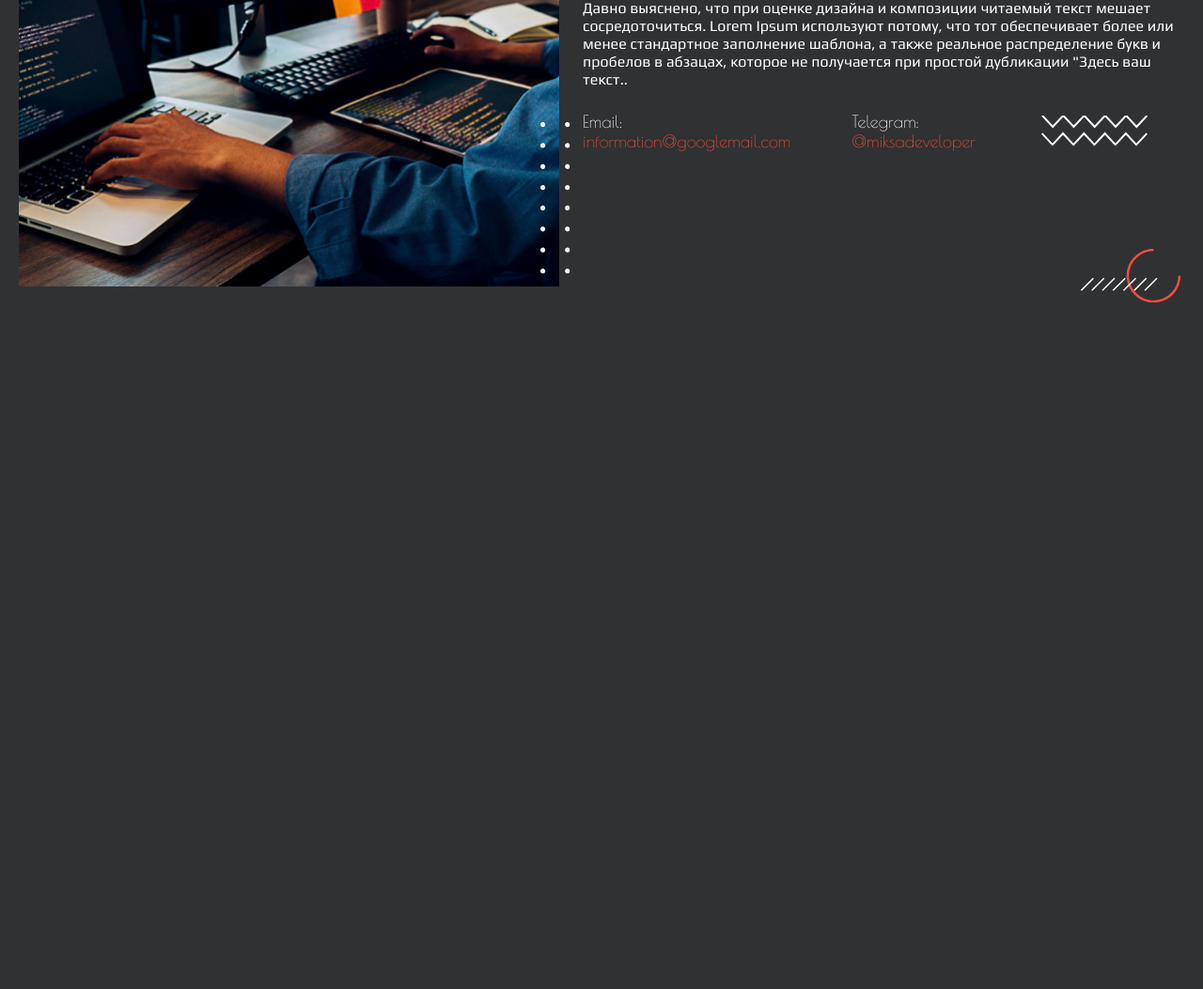
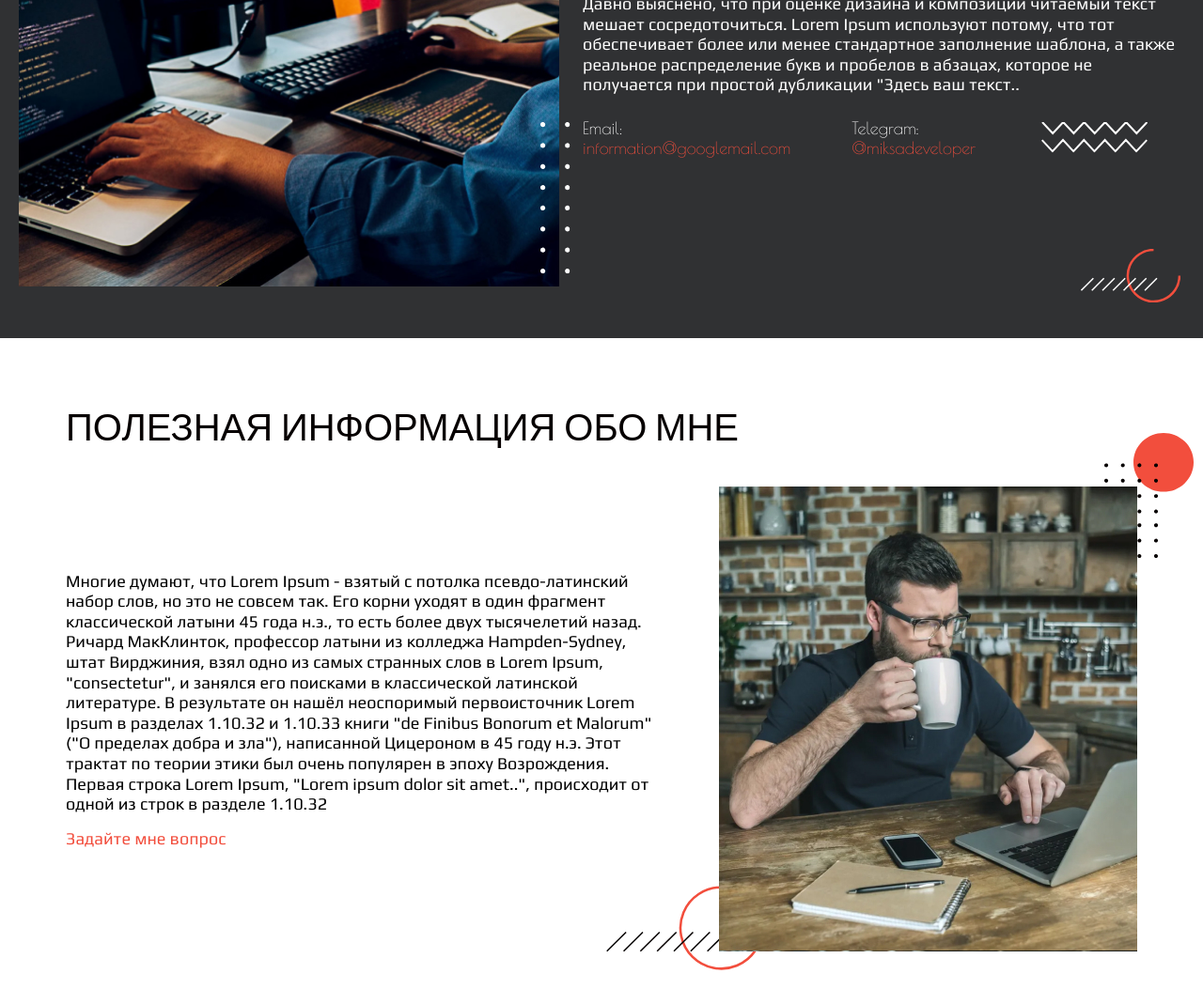
Before and after one commit to mmiksaa/portfolio, a website: page app/index.html in a window 1280 px wide. Shown: the part 340-1393 px from the top of the page at 94% size. Before the commit the page ends 800 px from the top, so only its background shows below. Drawn offline with nearby package versions, Linux system fonts and the light colour scheme.

Commit message:
add about-me section

```diff
--- a/app/index.html
+++ b/app/index.html
@@ -59,8 +59,34 @@
         </div>
       </div>
     </div>
+  </header>
+
+  <main class="main">
+    <section class="about-me">
+      <div class="container">
+        <h2 class="title about-me__title">Полезная информация обо мне</h2>
+        <div class="about-me__inner">
+          <div class="about-me__wrapp">
+            <p class="about-me__text">
+              Многие думают, что Lorem Ipsum - взятый с потолка псевдо-латинский набор слов, но
+              это не совсем так. Его корни уходят в один фрагмент классической латыни 45 года н.э., то есть более двух
+              тысячелетий назад. Ричард МакКлинток, профессор латыни из колледжа Hampden-Sydney, штат Вирджиния, взял
+              одно из самых странных слов в Lorem Ipsum, "consectetur", и занялся его поисками в классической латинской
+              литературе. В результате он нашёл неоспоримый первоисточник Lorem Ipsum в разделах 1.10.32 и 1.10.33 книги
+              "de Finibus Bonorum et Malorum" ("О пределах добра и зла"), написанной Цицероном в 45 году н.э. Этот
+              трактат по теории этики был очень популярен в эпоху Возрождения. Первая строка Lorem Ipsum, "Lorem ipsum
+              dolor sit amet..", происходит от одной из строк в разделе 1.10.32
+            </p>
+            <a class="about-me__link" href="#">Задайте мне вопрос</a>
           </div>
-  </header>
+
+          <div class="about-me__img-wrapp">
+            <div class="about-me__img"></div>
+          </div>
+        </div>
+      </div>
+    </section>
+  </main>
 
   <script src="js/main.min.js"></script>
 </body>
--- a/app/scss/_global.scss
+++ b/app/scss/_global.scss
@@ -1,6 +1,8 @@
 body {
   background-color: #303133;
   font-family: 'Play', sans-serif;
+  font-size: 18px;
+  line-height: 1.2;
 }
 
 .body--active {
@@ -14,7 +16,7 @@ body {
 }
 
 .container {
-  max-width: 1140px;
+  max-width: 1180px;
   padding: 0 20px;
   margin: 0 auto;
 
@@ -37,6 +39,18 @@ body {
   overflow: hidden;
   clip: rect(0, 0, 0, 0);
   border: 0;
+}
+
+.title {
+  font-size: 40px;
+  font-family: 'Poiret One', sans-serif;
+  color: #060000;
+  text-transform: uppercase;
+
+  @include maxw($sm) {
+    font-size: 25px;
+    text-align: center;
+  }
 }
 
 .red {
--- a/app/scss/style.scss
+++ b/app/scss/style.scss
@@ -345,7 +345,6 @@
   &__connection {
     display: flex;
     flex-direction: column;
-    font-size: 18px;
 
     @include maxw($sm) {
       flex-direction: row;
@@ -383,3 +382,130 @@
     }
   }
 }
+
+.about-me {
+  padding: 70px 0 40px;
+  background-color: #fff;
+
+  &__inner {
+    display: flex;
+    justify-content: space-between;
+    align-items: center;
+
+    @include maxw($lr) {
+      flex-direction: column;
+      // align-items: flex-start;
+    }
+  }
+
+  &__title {
+    margin-bottom: 20px;
+  }
+
+  &__text {
+    max-width: 635px;
+
+    @include maxw($lr) {
+      max-width: 100%;
+    }
+
+    &+& {
+      margin-top: 20px;
+    }
+  }
+
+  &__wrapp {
+    position: relative;
+    z-index: 2;
+    margin-right: 20px;
+
+    @include maxw($lr) {
+      margin: 0 0 50px 0;
+    }
+
+    @include maxw(400px) {
+      font-size: 17px;
+      text-align: center
+    }
+  }
+
+  &__text {
+    @include maxw(400px) {
+      @include line-clamp(20);
+    }
+  }
+
+  &__img-wrapp {
+    position: relative;
+    z-index: 1;
+  }
+
+  &__img {
+    background-image: url('../images/content/about-me/1.jpg');
+    width: 445px;
+    height: 495px;
+    margin-top: 20px;
+    object-fit: cover;
+    position: relative;
+
+    @include maxw(1265px) {
+      margin-right: 50px;
+    }
+
+    @include maxw($exlr) {
+      width: 400px;
+      height: 400px;
+    }
+
+    @include maxw($sm) {
+      display: none;
+    }
+
+
+    &::before {
+      content: '';
+      background-image: url('../images/icons/semicircle--black.svg');
+      background-size: cover;
+      width: 160px;
+      height: 90px;
+      position: absolute;
+      bottom: -20px;
+      left: -120px;
+      z-index: -1;
+
+      @include maxw($lr) {
+        width: 113px;
+        height: 60px;
+        left: -80px;
+      }
+    }
+
+    &::after {
+      content: '';
+      background-image: url('../images/icons/round(dots).svg');
+      background-size: cover;
+      width: 95px;
+      height: 145px;
+      position: absolute;
+      top: -60px;
+      right: -60px;
+      z-index: -1;
+
+      @include maxw($lr) {
+        width: 75px;
+        height: 95px;
+      }
+    }
+  }
+
+  &__link {
+    color: #F24E3D;
+    display: block;
+    margin-top: 15px;
+    transition: 0.8s color;
+
+    &:hover {
+      color: #ccc;
+    }
+  }
+}
```
Also changed, not shown: app/css/style.min.css, app/images/content/about-me/1.jpg (added), app/images/icons/round(dots).svg (added), app/images/icons/semicircle--black.svg (added), app/images/sprite.svg. Lines whose indentation alone changed are shown as unchanged.
